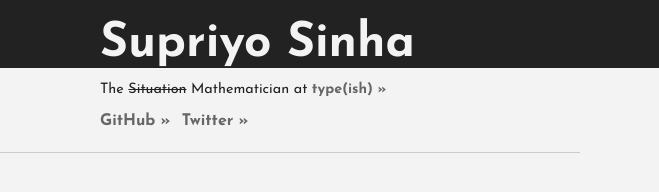
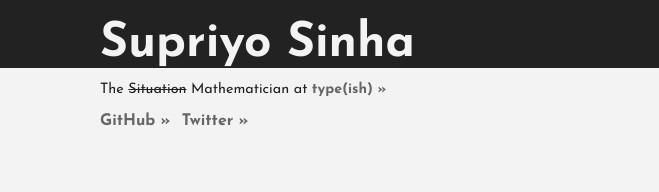
Before and after one commit to supriyo/supriyo.github.com, a plain HTML site: page index.html in a window 1280 px wide. Shown: the full height of the page, 0-659 px from the left. Drawn offline with Linux system fonts and the light colour scheme.

Commit message:
Disabled #content for the moment

```diff
--- a/index.html
+++ b/index.html
@@ -72,7 +72,7 @@
             <li><a href="https://github.com/supriyo" title="GitHub: Social Coding">GitHub &raquo;</a></li>
             <li><a href="https://twitter.com/supriyo_s" title="Twitter">Twitter &raquo;</a></li>
         </ul>
-        <div id="content">
-        </div>
+        <!--div id="content">
+        </div-->
     </body>
 </html>
```
